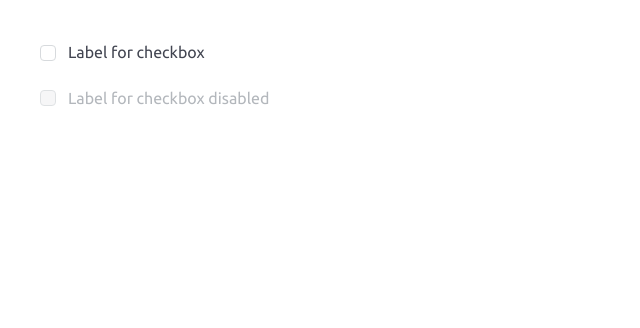
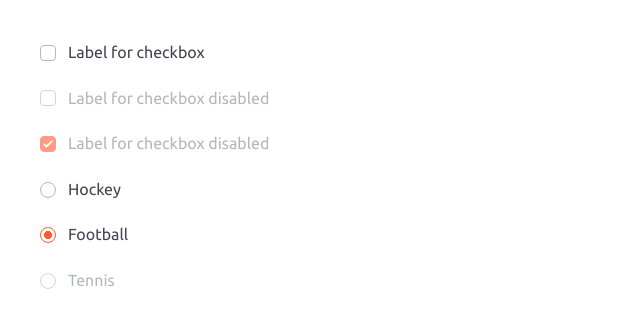
Before and after one commit to Faytelson/createx, a React (Vite) app: page / in a window 1280 px wide. Shown: the top 328 px of the page, without its empty margins (0-640 px from the left). Built offline with nearby package versions, Linux system fonts and the light colour scheme.

Commit message:
CRE-8: feat: Добавить инпуты: добавлен RadioButton

```diff
--- a/src/App.jsx
+++ b/src/App.jsx
@@ -1,11 +1,42 @@
 import "@/App.scss";
 import Checkbox from "./components/ui/Checkbox/Checkbox";
+import RadioButton from "./components/ui/RadioButton/RadioButton";
 
 function App() {
   return (
     <div className="app">
       <Checkbox label="Label for checkbox"></Checkbox>
-      <Checkbox disabled label="Label for checkbox disabled"></Checkbox>
+      <Checkbox
+        disabled
+        label="Label for checkbox disabled"
+      ></Checkbox>
+      <Checkbox
+        disabled
+        checked
+        label="Label for checkbox disabled"
+      ></Checkbox>
+
+      <RadioButton
+        label="Hockey"
+        name="sport"
+        value="hockey"
+        checked
+        id={1}
+      ></RadioButton>
+      <RadioButton
+        label="Football"
+        name="sport"
+        value="hockey"
+        checked
+        id={2}
+      ></RadioButton>
+      <RadioButton
+        label="Tennis"
+        name="sport"
+        value="tennis"
+        id={3}
+        disabled
+      ></RadioButton>
     </div>
   );
 }
--- a/src/components/ui/Checkbox/Checkbox.module.scss
+++ b/src/components/ui/Checkbox/Checkbox.module.scss
@@ -1,19 +1,16 @@
 .input {
-  font-size: 16px;
   border-radius: 4px;
   width: 16px;
   height: 16px;
   background-color: $color-white;
-  border: 1px solid $color-gray-400;
+  border: 1px solid $color-gray-500;
   background-position: center;
   transition: $transition-main;
   flex-shrink: 0;
   cursor: pointer;
 
   &:disabled {
-    border: 1px solid $color-gray-400;
-    background-color: $color-gray-200;
-    opacity: 0.8;
+    opacity: 0.6;
     cursor: not-allowed;
   }
 
--- a/src/components/ui/RadioButton/RadioButton.jsx
+++ b/src/components/ui/RadioButton/RadioButton.jsx
@@ -0,0 +1,24 @@
+import styles from "@ui/RadioButton/RadioButton.module.scss";
+import { classNames } from "@utils/utils";
+
+function RadioButton({ value, label, name, checked, disabled = false, id, onChange }) {
+  const labelClasses = classNames([styles.label, { [styles.label_disabled]: disabled }]);
+
+  return (
+    <label className={labelClasses}>
+      <input
+        className={styles.input}
+        type="radio"
+        id={id}
+        name={name}
+        value={value}
+        checked={checked}
+        disabled={disabled}
+        onChange={onChange}
+      />
+      {label}
+    </label>
+  );
+}
+
+export default RadioButton;
--- a/src/components/ui/RadioButton/RadioButton.module.scss
+++ b/src/components/ui/RadioButton/RadioButton.module.scss
@@ -0,0 +1,41 @@
+.input {
+  border-radius: 50%;
+  width: 16px;
+  height: 16px;
+  background-color: $color-white;
+  border: 1px solid $color-gray-500;
+  transition: $transition-main;
+  flex-shrink: 0;
+  cursor: pointer;
+
+  &:disabled {
+    opacity: 0.6;
+    cursor: not-allowed;
+  }
+
+  &:checked {
+    border: 1px solid $color-primary;
+    background: radial-gradient(
+      circle at center,
+      $color-primary 0%,
+      $color-primary 40%,
+      $color-white 40%,
+      $color-white 100%
+    );
+  }
+}
+
+.label {
+  @include font($font-main, 16px, 400);
+  line-height: 1.6em;
+  color: $color-gray-800;
+  display: flex;
+  align-items: center;
+  gap: 12px;
+  cursor: pointer;
+
+  &_disabled {
+    color: $color-gray-500;
+    cursor: not-allowed;
+  }
+}
```
